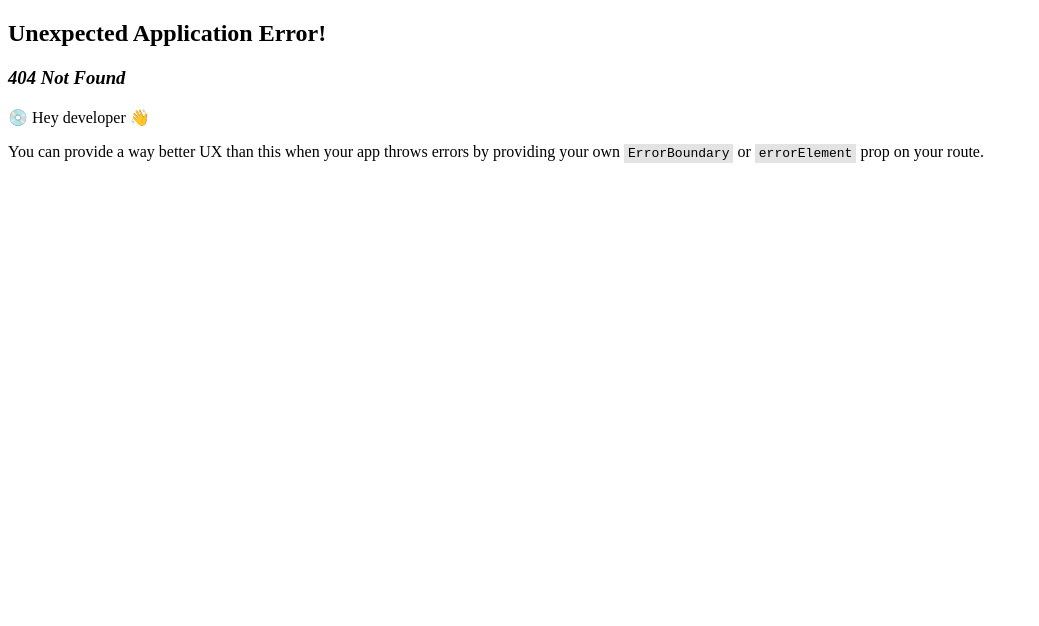
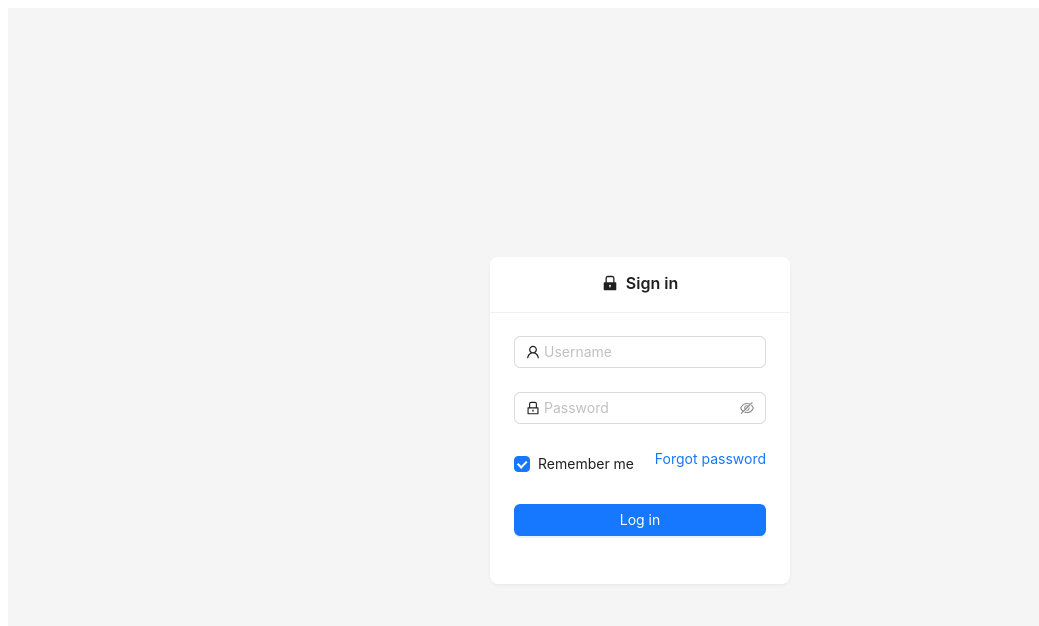
Before and after one commit to archit-srivastava-d2k/Mernspace-c-admin-ui, a React (Vite) app: page /login in a window 1280 px wide. Before the commit this address had no page. Shown: the top 626 px of the page, without its empty margins (0-1039 px from the left). Built offline with nearby package versions, Linux system fonts and the light colour scheme.

Commit message:
add login page ui

```diff
--- a/package.json
+++ b/package.json
@@ -11,6 +11,7 @@
     "test": "vitest --watch"
   },
   "dependencies": {
+    "antd": "^5.26.6",
     "jsdom": "^26.1.0",
     "react": "^19.1.0",
     "react-dom": "^19.1.0",
--- a/src/pages/login/login.tsx
+++ b/src/pages/login/login.tsx
@@ -1,9 +1,78 @@
-export default function Login() {
-  return (
-    <form>
-      <input type="email" placeholder="Email" required />
-      <input type="password" placeholder="Password" required />
-      <button type="submit">Login</button>
-    </form>
-  );
-}
+import { Layout, Card, Space, Form, Input, Checkbox, Button, Flex } from 'antd';
+import { LockFilled, UserOutlined, LockOutlined } from '@ant-design/icons';
+
+export default function LoginPage() {
+    return (
+        <>
+           <Layout style={{ height: '100vh', display: 'grid', placeItems: 'center' }}>
+                <Space direction="vertical" align="center" size="large">
+                    <Layout.Content
+                        style={{ display: 'flex', justifyContent: 'center', alignItems: 'center' }}>
+
+                    </Layout.Content>
+                    <Card
+                        bordered={false}
+                        style={{ width: 300 }}
+                        title={
+                            <Space
+                                style={{ width: '100%', fontSize: 16, justifyContent: 'center' }}>
+                                <LockFilled />
+                                Sign in
+                            </Space>
+                        }>
+                        <Form
+                            initialValues={{
+                                remember: true,
+                            }}
+                            onFinish={(values) => {
+                                console.log(values);
+                            }}>
+
+                            <Form.Item
+                                name="username"
+                                rules={[
+                                    {
+                                        required: true,
+                                        message: 'Please input your Username',
+                                    },
+                                    {
+                                        type: 'email',
+                                        message: 'Email is not valid',
+                                    },
+                                ]}>
+                                <Input prefix={<UserOutlined />} placeholder="Username" />
+                            </Form.Item>
+                            <Form.Item
+                                name="password"
+                                rules={[
+                                    {
+                                        required: true,
+                                        message: 'Please input your password',
+                                    },
+                                ]}>
+                                <Input.Password prefix={<LockOutlined />} placeholder="Password" />
+                            </Form.Item>
+                            <Flex justify="space-between">
+                                <Form.Item name="remember" valuePropName="checked">
+                                    <Checkbox>Remember me</Checkbox>
+                                </Form.Item>
+                                <a href="" id="login-form-forgot">
+                                    Forgot password
+                                </a>
+                            </Flex>
+                            <Form.Item>
+                                <Button
+                                    type="primary"
+                                    htmlType="submit"
+                                    style={{ width: '100%' }}
+                                   >
+                                    Log in
+                                </Button>
+                            </Form.Item>
+                        </Form>
+                    </Card>
+                </Space>
+            </Layout>
+        </>
+    );
+};
--- a/src/router.tsx
+++ b/src/router.tsx
@@ -1,8 +1,13 @@
 import { createBrowserRouter } from "react-router-dom";
 import  HomePage  from "./pages/HomePage";
+import LoginPage from "./pages/login/login";
 export const router = createBrowserRouter([
     {
         path: "/",
         element: <HomePage />,
     },
+    {
+        path: "/login",
+        element: <LoginPage />,
+    }
 ])
```
Also changed, not shown: 1 other file (tests, documents, lock files or other folders).
